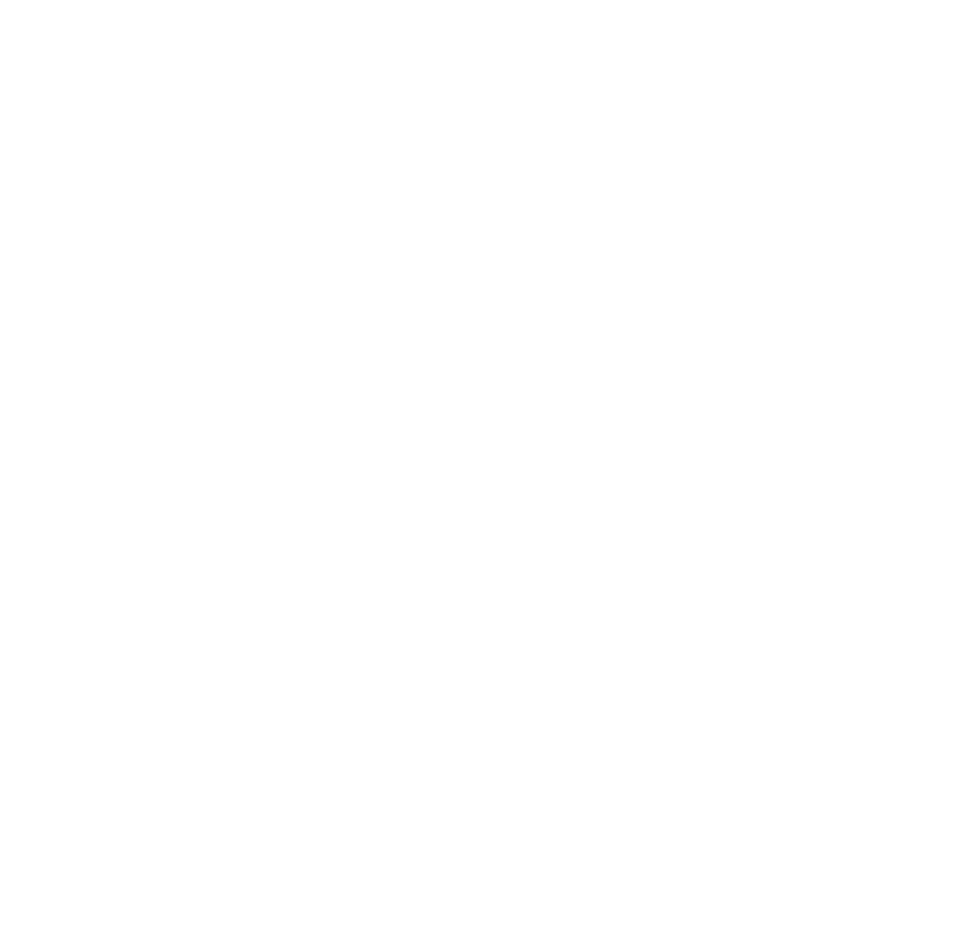
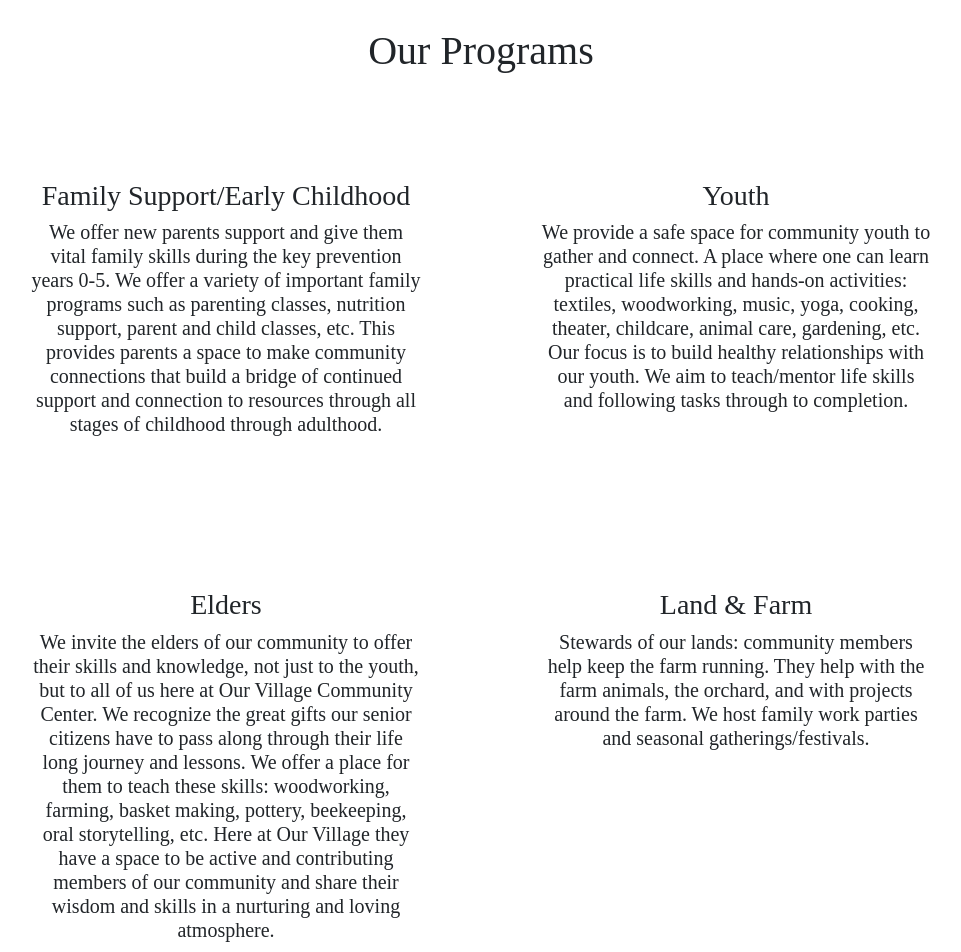
Before and after one commit to Sheilabob/OurVillageCopy, a React (Create React App) app: page / in a window 1280 px wide. Shown: the part 1980-2932 px from the top of the page, without its empty margins (137-1098 px from the left). Before the commit the page ends 1983 px from the top, so only its background shows below. Built offline with nearby package versions, Linux system fonts and the light colour scheme.

Commit message:
started home programming component, needs work

```diff
--- a/src/App.js
+++ b/src/App.js
@@ -5,6 +5,7 @@
 import Header from './Components/Header';
 import MissionVisionGoals from './Components/MissionVisionGoals';
 import HomeLowerHero from './Components/HomeLowerHero';
+import HomeOurPrograms from './Components/HomeOurPrograms';
 
 
 function App(props) {
@@ -15,6 +16,7 @@
       <HomeHero />
       <MissionVisionGoals />
       <HomeLowerHero />
+      <HomeOurPrograms />
       {props.msg}
     </div>
   );
--- /dev/null
+++ b/src/Components/HomeOurPrograms.js
@@ -0,0 +1,34 @@
+import React from "react";
+import { Container, Row, Col } from "react-bootstrap";
+
+
+export default function HomeOurPrograms() {
+    return (
+        <Container className="m-5">
+            <Row className="m-5">
+                <h1>Our Programs</h1>
+            </Row>
+            <Row className="m-5">
+                <Col className="m-5">
+                    <h3>Family Support/Early Childhood</h3>
+                    <h5>We offer new parents support and give them vital family skills during the key prevention years 0-5. We offer a variety of important family programs such as parenting classes, nutrition support, parent and child classes, etc.  This provides parents a space to make community connections that build a bridge of continued support and connection to resources through all stages of childhood through adulthood.</h5>
+                </Col>
+                <Col className="m-5">
+                <h3>Youth</h3>
+                <h5>We provide a safe space for community youth to gather and connect. A place where one can learn practical life skills and hands-on activities: textiles, woodworking, music, yoga, cooking, theater, childcare, animal care, gardening, etc.  Our focus is to build healthy relationships with our youth. We aim to teach/mentor life skills and following tasks through to completion.</h5>
+                </Col>
+            </Row>
+            <Row className="m-5">
+                <Col className="m-5">
+                    <h3>Elders</h3>
+                    <h5>We invite the elders of our community to offer their skills and knowledge, not just to the youth, but to all of us here at Our Village Community Center. We recognize the great gifts our senior citizens have to pass along through their life long journey and lessons. We offer a place for them to teach these skills: woodworking, farming, basket making, pottery, beekeeping, oral storytelling, etc. Here at Our Village they have a space to be active and contributing members of our community and share their wisdom and skills in a nurturing and loving atmosphere. </h5>
+                </Col>
+                <Col className="m-5">
+                <h3>Land & Farm</h3>
+                <h5>Stewards of our lands: community members help keep the farm running. They help with the farm animals, the orchard, and with projects around the farm.  We host family work parties and seasonal gatherings/festivals.</h5>
+                </Col>
+            </Row>
+
+        </Container>
+    )
+}
```
